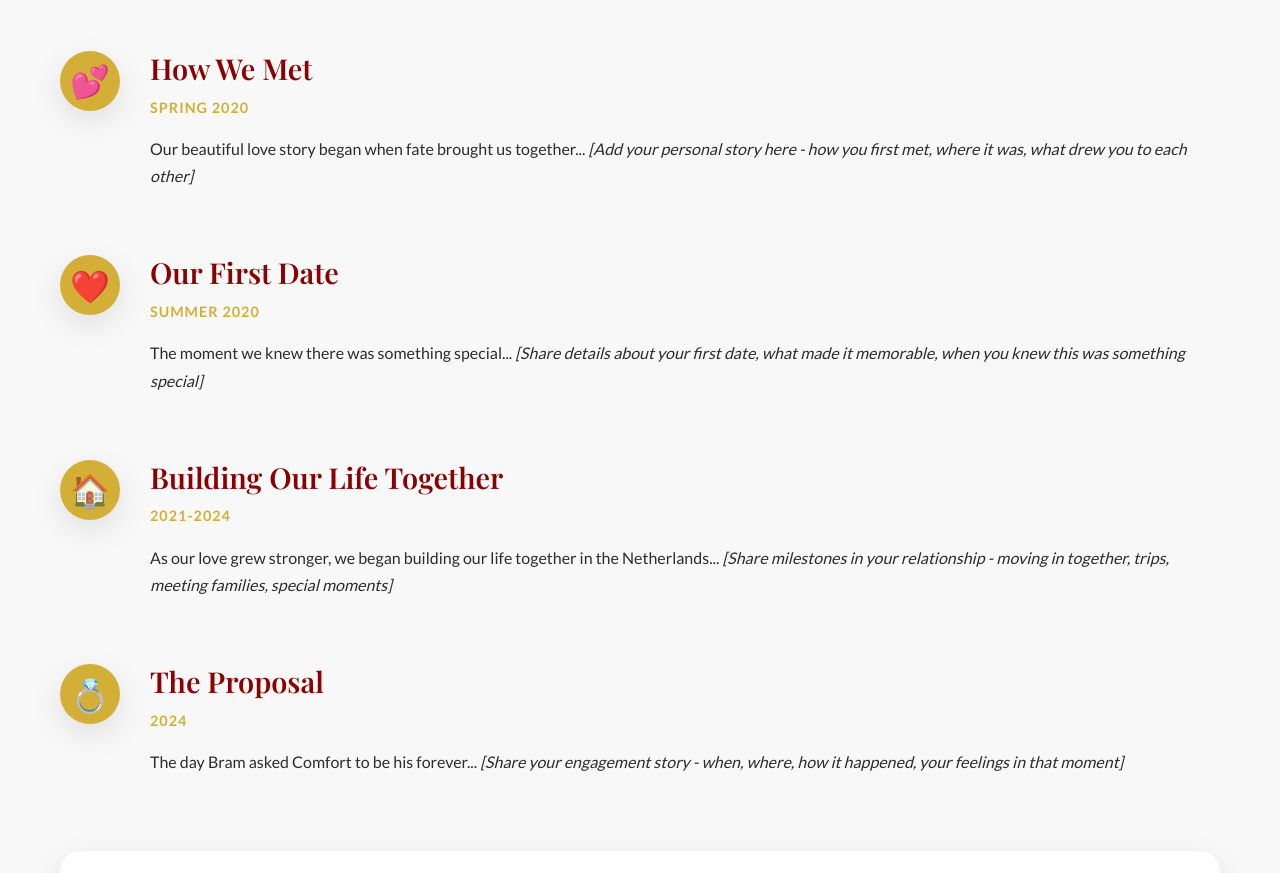
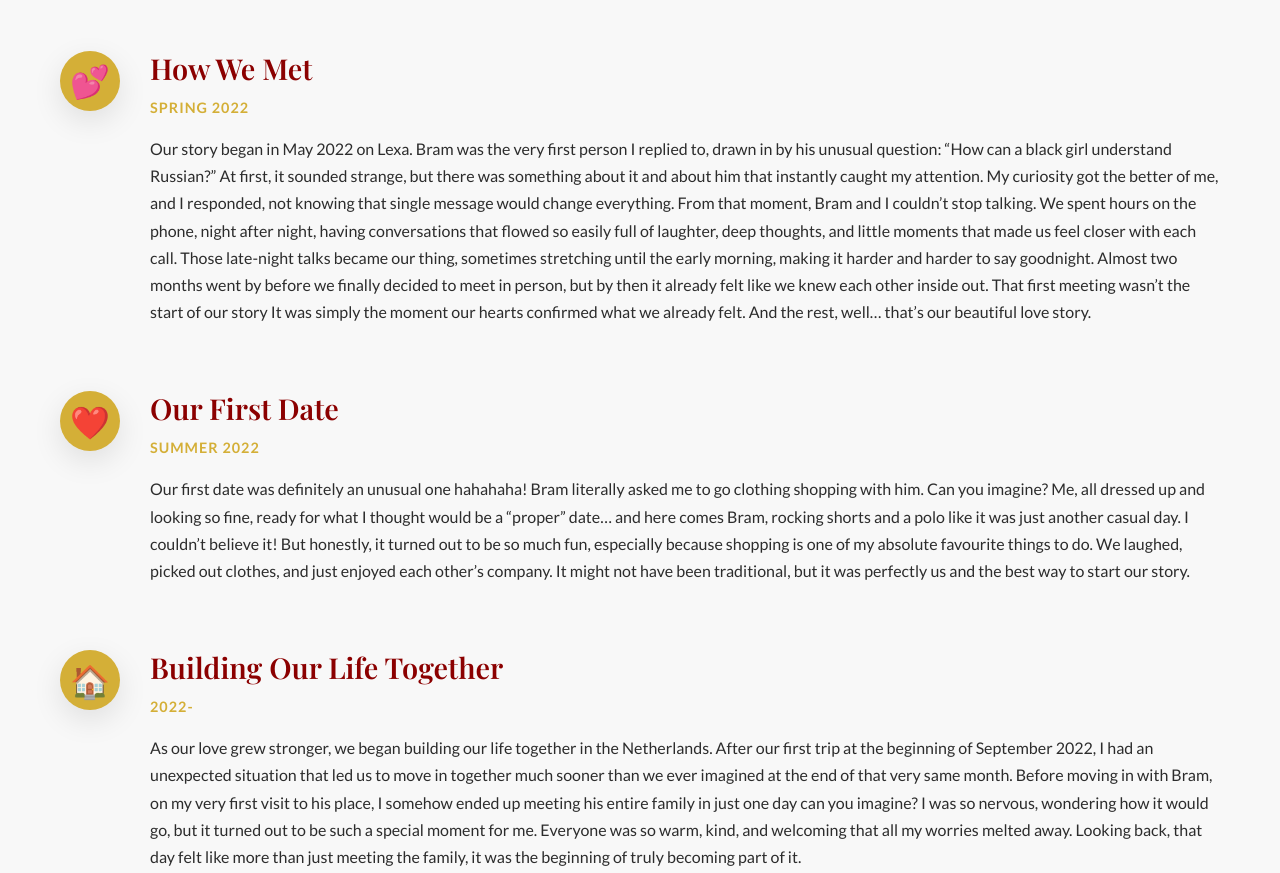
Before and after one commit to olucodehub/comfort-bram, a plain HTML site: page index.html in a window 1280 px wide. Shown: the part 960-1833 px from the top of the page. Drawn offline with nearby package versions, Linux system fonts and the light colour scheme.

Commit message:
Update index.html

```diff
--- a/index.html
+++ b/index.html
@@ -1,12 +1,14 @@
 <!DOCTYPE html>
 <html lang="en">
+
 <head>
     <meta charset="UTF-8">
     <meta name="viewport" content="width=device-width, initial-scale=1.0">
     <title>Comfort & Bram - Wedding Day | August 22nd, 2025</title>
 
     <!-- SEO Meta Tags -->
-    <meta name="description" content="Join Comfort and Bram for their beautiful wedding celebration on Friday, August 22nd, 2025 in Zevenaar and Velp, Netherlands">
+    <meta name="description"
+        content="Join Comfort and Bram for their beautiful wedding celebration on Friday, August 22nd, 2025 in Zevenaar and Velp, Netherlands">
     <meta name="keywords" content="Comfort Bram Wedding, Nigerian Dutch Wedding, Zevenaar Wedding, Venue13 Velp">
     <meta name="author" content="Comfort & Bram">
 
@@ -28,11 +30,14 @@
     <!-- Google Fonts -->
     <link rel="preconnect" href="https://fonts.googleapis.com">
     <link rel="preconnect" href="https://fonts.gstatic.com" crossorigin>
-    <link href="https://fonts.googleapis.com/css2?family=Playfair+Display:wght@400;600;700&family=Lato:wght@300;400;500;700&display=swap" rel="stylesheet">
+    <link
+        href="https://fonts.googleapis.com/css2?family=Playfair+Display:wght@400;600;700&family=Lato:wght@300;400;500;700&display=swap"
+        rel="stylesheet">
 
     <!-- CSS -->
     <link rel="stylesheet" href="./css/styles.css">
 </head>
+
 <body>
     <!-- Loading Screen -->
     <div id="loading-screen">
@@ -132,8 +137,22 @@
                         <div class="timeline-icon">💕</div>
                         <div class="timeline-content">
                             <h3>How We Met</h3>
-                            <p class="story-date">Spring 2020</p>
-                            <p>Our beautiful love story began when fate brought us together... <em>[Add your personal story here - how you first met, where it was, what drew you to each other]</em></p>
+                            <p class="story-date">Spring 2022</p>
+                            <p>Our story began in May 2022 on Lexa. Bram was the very first person I replied to, drawn
+                                in by his unusual question: “How can a black girl understand Russian?” At first, it
+                                sounded strange, but there was something about it and about him that instantly caught my
+                                attention. My curiosity got the better of me, and I responded, not knowing that single
+                                message would change everything.
+                                From that moment, Bram and I couldn’t stop talking. We spent hours on the phone, night
+                                after night, having conversations that flowed so easily full of laughter, deep thoughts,
+                                and little moments that made us feel closer with each call. Those late-night talks
+                                became our thing, sometimes stretching until the early morning, making it harder and
+                                harder to say goodnight.
+                                Almost two months went by before we finally decided to meet in person, but by then it
+                                already felt like we knew each other inside out. That first meeting wasn’t the start of
+                                our story It was simply the moment our hearts confirmed what we already felt. And the
+                                rest, well… that’s our beautiful love story.
+                            </p>
                         </div>
                     </div>
 
@@ -141,8 +160,16 @@
                         <div class="timeline-icon">❤️</div>
                         <div class="timeline-content">
                             <h3>Our First Date</h3>
-                            <p class="story-date">Summer 2020</p>
-                            <p>The moment we knew there was something special... <em>[Share details about your first date, what made it memorable, when you knew this was something special]</em></p>
+                            <p class="story-date">Summer 2022</p>
+                            <p>Our first date was definitely an unusual one hahahaha! Bram literally asked me to go
+                                clothing shopping with him. Can you imagine? Me, all dressed up and looking so fine,
+                                ready for what I thought would be a “proper” date… and here comes Bram, rocking shorts
+                                and a polo like it was just another casual day. I couldn’t believe it! But honestly, it
+                                turned out to be so much fun, especially because shopping is one of my absolute
+                                favourite things to do. We laughed, picked out clothes, and just enjoyed each other’s
+                                company. It might not have been traditional, but it was perfectly us and the best way to
+                                start our story.
+                            </p>
                         </div>
                     </div>
 
@@ -150,8 +177,17 @@
                         <div class="timeline-icon">🏠</div>
                         <div class="timeline-content">
                             <h3>Building Our Life Together</h3>
-                            <p class="story-date">2021-2024</p>
-                            <p>As our love grew stronger, we began building our life together in the Netherlands... <em>[Share milestones in your relationship - moving in together, trips, meeting families, special moments]</em></p>
+                            <p class="story-date">2022-</p>
+                            <p>As our love grew stronger, we began building our life together in the Netherlands. After
+                                our first trip at the beginning of September 2022, I had an unexpected situation that
+                                led us to move in together much sooner than we ever imagined at the end of that very
+                                same month.
+                                Before moving in with Bram, on my very first visit to his place, I somehow ended up
+                                meeting his entire family in just one day can you imagine? I was so nervous, wondering
+                                how it would go, but it turned out to be such a special moment for me. Everyone was so
+                                warm, kind, and welcoming that all my worries melted away. Looking back, that day felt
+                                like more than just meeting the family, it was the beginning of truly becoming part of
+                                it. </p>
                         </div>
                     </div>
 
@@ -160,7 +196,17 @@
                         <div class="timeline-content">
                             <h3>The Proposal</h3>
                             <p class="story-date">2024</p>
-                            <p>The day Bram asked Comfort to be his forever... <em>[Share your engagement story - when, where, how it happened, your feelings in that moment]</em></p>
+                            <p>From the very beginning, we both knew we wanted to be in each other’s lives, and as time
+                                went on, we started taking things seriously. But that didn’t stop Bram from asking the
+                                big question in the most beautiful way.
+                                It happened during our trip to Belgium for my birthday in 2024. We had just arrived and
+                                were trying to settle in after the long drive. Bram asked if I wanted some wine, and I
+                                said, “No, maybe later.” But being his stubborn, sweet self, he brought me a glass of
+                                juice instead. I was sitting on the couch, trying to figure out how to navigate Netflix
+                                on the TV, when he suddenly started giving me this heartfelt speech.
+                                Before I knew it, Bram was down on one knee, shaking and nervous, asking me to be his
+                                wife. It was such a beautiful sight, a moment so pure and full of love that I will never
+                                forget it. That day, my heart said yes long before my lips did.</p>
                         </div>
                     </div>
                 </div>
@@ -277,7 +323,10 @@
                             <p>🅿️ Free parking available at Zevenaar station</p>
                         </div>
                         <div class="venue-map">
-                            <iframe src="https://www.google.com/maps/embed?pb=!1m18!1m12!1m3!1d2460.523632638833!2d6.0733596769836655!3d51.9244017801544!2m3!1f0!2f0!3f0!3m2!1i1024!2i768!4f13.1!3m3!1m2!1s0x47c79f68dd027e77%3A0x150a08c398af2bf4!2sKerkstraat%2027%2C%206901%20AA%20Zevenaar!5e0!3m2!1sen!2snl!4v1755125586604!5m2!1sen!2snl" width="100%" height="250" style="border:0; border-radius: 10px; margin-top: 15px;" allowfullscreen="" loading="lazy" referrerpolicy="no-referrer-when-downgrade"></iframe>
+                            <iframe
+                                src="https://www.google.com/maps/embed?pb=!1m18!1m12!1m3!1d2460.523632638833!2d6.0733596769836655!3d51.9244017801544!2m3!1f0!2f0!3f0!3m2!1i1024!2i768!4f13.1!3m3!1m2!1s0x47c79f68dd027e77%3A0x150a08c398af2bf4!2sKerkstraat%2027%2C%206901%20AA%20Zevenaar!5e0!3m2!1sen!2snl!4v1755125586604!5m2!1sen!2snl"
+                                width="100%" height="250" style="border:0; border-radius: 10px; margin-top: 15px;"
+                                allowfullscreen="" loading="lazy" referrerpolicy="no-referrer-when-downgrade"></iframe>
                         </div>
                         <button class="map-btn" onclick="openMap('ceremony')">Open in Google Maps</button>
                     </div>
@@ -298,7 +347,10 @@
                             <p>🅿️ Free parking available at venue</p>
                         </div>
                         <div class="venue-map">
-                            <iframe src="https://www.google.com/maps/embed?pb=!1m18!1m12!1m3!1d2456.689581504894!2d5.977670876986849!3d51.99431127501633!2m3!1f0!2f0!3f0!3m2!1i1024!2i768!4f13.1!3m3!1m2!1s0x47c7a38327143ac7%3A0x2e8a279256e24c4e!2sVenue13!5e0!3m2!1sen!2snl!4v1755125680356!5m2!1sen!2snl" width="100%" height="250" style="border:0; border-radius: 10px; margin-top: 15px;" allowfullscreen="" loading="lazy" referrerpolicy="no-referrer-when-downgrade"></iframe>
+                            <iframe
+                                src="https://www.google.com/maps/embed?pb=!1m18!1m12!1m3!1d2456.689581504894!2d5.977670876986849!3d51.99431127501633!2m3!1f0!2f0!3f0!3m2!1i1024!2i768!4f13.1!3m3!1m2!1s0x47c7a38327143ac7%3A0x2e8a279256e24c4e!2sVenue13!5e0!3m2!1sen!2snl!4v1755125680356!5m2!1sen!2snl"
+                                width="100%" height="250" style="border:0; border-radius: 10px; margin-top: 15px;"
+                                allowfullscreen="" loading="lazy" referrerpolicy="no-referrer-when-downgrade"></iframe>
                         </div>
                         <button class="map-btn" onclick="openMap('reception')">Open in Google Maps</button>
                     </div>
@@ -374,7 +426,8 @@
                         <p><strong>Address:</strong> Impuls 2, 6921RK Duiven</p>
                         <p><strong>Phone:</strong> <a href="tel:+31263188888">+31 26 31 888 88</a></p>
                         <p><strong>Email:</strong> <a href="mailto:duiven@valk.nl">duiven@valk.nl</a></p>
-                        <p><strong>Website:</strong> <a href="https://www.hotelduiven-arnhem.nl" target="_blank">www.hotelduiven-arnhem.nl</a></p>
+                        <p><strong>Website:</strong> <a href="https://www.hotelduiven-arnhem.nl"
+                                target="_blank">www.hotelduiven-arnhem.nl</a></p>
                     </div>
                 </div>
 
@@ -467,11 +520,17 @@
 
                 <div class="cultural-note" data-aos="fade-up" data-aos-delay="400">
                     <h3>About Our Menu</h3>
-                    <p>Our wedding menu celebrates the beautiful fusion of Nigerian and Dutch cultures. The Nigerian dishes represent Comfort's heritage and the flavors she grew up with, while the international options ensure all our guests can enjoy the celebration. Each dish is prepared with authentic recipes and the finest ingredients.</p>
+                    <p>Our wedding menu celebrates the beautiful fusion of Nigerian and Dutch cultures. The Nigerian
+                        dishes represent Comfort's heritage and the flavors she grew up with, while the international
+                        options ensure all our guests can enjoy the celebration. Each dish is prepared with authentic
+                        recipes and the finest ingredients.</p>
 
                     <div class="asoebi-explanation">
                         <h4>What is Asoebi?</h4>
-                        <p>Asoebi is a beautiful Nigerian tradition where family and friends wear matching or coordinated outfits to show unity and support for the couple. You'll see many of our guests wearing matching fabrics and colors - this is our way of celebrating together as one big family!</p>
+                        <p>Asoebi is a beautiful Nigerian tradition where family and friends wear matching or
+                            coordinated outfits to show unity and support for the couple. You'll see many of our guests
+                            wearing matching fabrics and colors - this is our way of celebrating together as one big
+                            family!</p>
                     </div>
                 </div>
             </div>
@@ -491,32 +550,33 @@
                 <div class="couple-photos">
                     <h3>Our Memories</h3>
                     <div class="photo-grid" id="couple-gallery">
-                        <!-- Replace these with actual couple photos -->
                         <div class="photo-item" data-aos="zoom-in">
-                            <img src="./images/couple-1.jpg" alt="Comfort and Bram" loading="lazy">
+                            <img src="./images/comfort1.jpg" alt="Comfort and Bram" loading="lazy">
                         </div>
                         <div class="photo-item" data-aos="zoom-in" data-aos-delay="100">
-                            <img src="./images/couple-2.jpg" alt="Comfort and Bram" loading="lazy">
+                            <img src="./images/comfort2.jpg" alt="Comfort and Bram" loading="lazy">
                         </div>
                         <div class="photo-item" data-aos="zoom-in" data-aos-delay="200">
-                            <img src="./images/couple-3.jpg" alt="Comfort and Bram" loading="lazy">
+                            <img src="./images/comfort3.jpg" alt="Comfort and Bram" loading="lazy">
                         </div>
                         <div class="photo-item" data-aos="zoom-in" data-aos-delay="300">
-                            <img src="./images/couple-4.jpg" alt="Comfort and Bram" loading="lazy">
+                            <img src="./images/comfort4.jpg" alt="Comfort and Bram" loading="lazy">
                         </div>
                     </div>
                 </div>
 
                 <div class="guest-photos">
                     <h3>Share Your Photos</h3>
-                    <p>Help us capture every moment of our special day! Upload your photos to share with the happy couple.</p>
+                    <p>Help us capture every moment of our special day! Upload your photos to share with the happy
+                        couple.</p>
 
                     <div class="upload-section">
                         <div class="upload-area" id="photo-upload">
                             <div class="upload-icon">📷</div>
                             <p>Click or drag photos here to upload</p>
                             <input type="file" id="photo-input" multiple accept="image/*" style="display: none;">
-                            <button class="upload-btn" onclick="document.getElementById('photo-input').click()">Choose Photos</button>
+                            <button class="upload-btn" onclick="document.getElementById('photo-input').click()">Choose
+                                Photos</button>
                         </div>
 
                         <div class="qr-section">
@@ -606,12 +666,14 @@
 
                     <div class="form-group" id="dietary-group" style="display: none;">
                         <label for="dietary">Dietary Restrictions or Allergies</label>
-                        <textarea id="dietary" name="dietary" rows="3" placeholder="Please let us know about any dietary restrictions, allergies, or special meal requirements..."></textarea>
+                        <textarea id="dietary" name="dietary" rows="3"
+                            placeholder="Please let us know about any dietary restrictions, allergies, or special meal requirements..."></textarea>
                     </div>
 
                     <div class="form-group" id="message-group" style="display: none;">
                         <label for="message">Special Message for the Couple</label>
-                        <textarea id="message" name="message" rows="4" placeholder="Share your wishes, memories, or any special message for Comfort and Bram..."></textarea>
+                        <textarea id="message" name="message" rows="4"
+                            placeholder="Share your wishes, memories, or any special message for Comfort and Bram..."></textarea>
                     </div>
 
                     <button type="submit" class="rsvp-submit">Send RSVP</button>
@@ -621,7 +683,9 @@
                     <h3>Questions?</h3>
                     <p>If you have any questions about the wedding, please don't hesitate to reach out to Olu:</p>
                     <div class="contact-info">
-                        <p>📧 <a href="mailto:masterofceremonies22-08-2025@outlook.com">masterofceremonies22-08-2025@outlook.com</a></p>
+                        <p>📧 <a
+                                href="mailto:masterofceremonies22-08-2025@outlook.com">masterofceremonies22-08-2025@outlook.com</a>
+                        </p>
                         <p>📞 <a href="tel:+31612345678">+31 6 3604 1326</a></p>
                     </div>
                 </div>
@@ -641,35 +705,41 @@
                 <div class="faq-item" data-aos="fade-up">
                     <h3 class="faq-question">What should I wear to the wedding?</h3>
                     <div class="faq-answer">
-                        <p>We recommend smart casual to semi-formal attire. For those participating in Asoebi (traditional Nigerian matching outfits), we'll provide fabric details closer to the date. Comfortable shoes are recommended for dancing!</p>
+                        <p>We recommend smart casual to semi-formal attire. For those participating in Asoebi
+                            (traditional Nigerian matching outfits), we'll provide fabric details closer to the date.
+                            Comfortable shoes are recommended for dancing!</p>
                     </div>
                 </div>
 
                 <div class="faq-item" data-aos="fade-up" data-aos-delay="100">
                     <h3 class="faq-question">Will there be vegetarian/vegan options?</h3>
                     <div class="faq-answer">
-                        <p>Yes! Please indicate any dietary restrictions in your RSVP, and we'll ensure appropriate meal options are available.</p>
+                        <p>Yes! Please indicate any dietary restrictions in your RSVP, and we'll ensure appropriate meal
+                            options are available.</p>
                     </div>
                 </div>
 
                 <div class="faq-item" data-aos="fade-up" data-aos-delay="200">
                     <h3 class="faq-question">Can I bring children?</h3>
                     <div class="faq-answer">
-                        <p>While we love children, we've planned this as an adult-only celebration. Thank you for understanding!</p>
+                        <p>While we love children, we've planned this as an adult-only celebration. Thank you for
+                            understanding!</p>
                     </div>
                 </div>
 
                 <div class="faq-item" data-aos="fade-up" data-aos-delay="300">
                     <h3 class="faq-question">What's the weather like in August in the Netherlands?</h3>
                     <div class="faq-answer">
-                        <p>August in the Netherlands is typically mild and pleasant, with temperatures around 17-22°C (63-72°F). We recommend bringing a light jacket for the evening.</p>
+                        <p>August in the Netherlands is typically mild and pleasant, with temperatures around 17-22°C
+                            (63-72°F). We recommend bringing a light jacket for the evening.</p>
                     </div>
                 </div>
 
                 <div class="faq-item" data-aos="fade-up" data-aos-delay="400">
                     <h3 class="faq-question">Will there be photography during the event?</h3>
                     <div class="faq-answer">
-                        <p>Yes, we'll have professional photographers capturing our special day. We also encourage guests to take photos and share them using our photo upload feature!</p>
+                        <p>Yes, we'll have professional photographers capturing our special day. We also encourage
+                            guests to take photos and share them using our photo upload feature!</p>
                     </div>
                 </div>
             </div>
@@ -699,7 +769,8 @@
         <div class="container">
             <div class="thank-you-content">
                 <h2>Thank You</h2>
-                <p>We're so grateful to have you in our lives and can't wait to celebrate with you on our special day. Your presence is the greatest gift we could ask for.</p>
+                <p>We're so grateful to have you in our lives and can't wait to celebrate with you on our special day.
+                    Your presence is the greatest gift we could ask for.</p>
                 <p>From the bottom of our hearts, thank you for being part of our love story.</p>
                 <div class="signature">
                     <p>With love,</p>
@@ -726,4 +797,5 @@
     <!-- JavaScript -->
     <script src="./js/script.js"></script>
 </body>
+
 </html>
```
